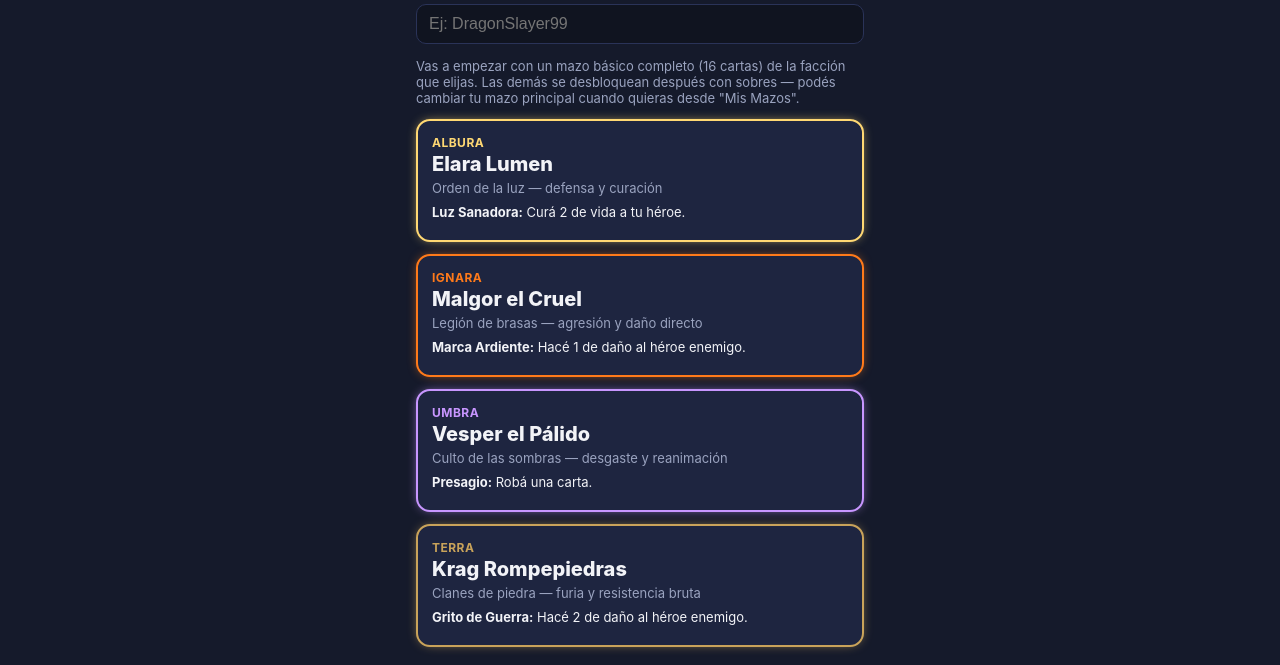
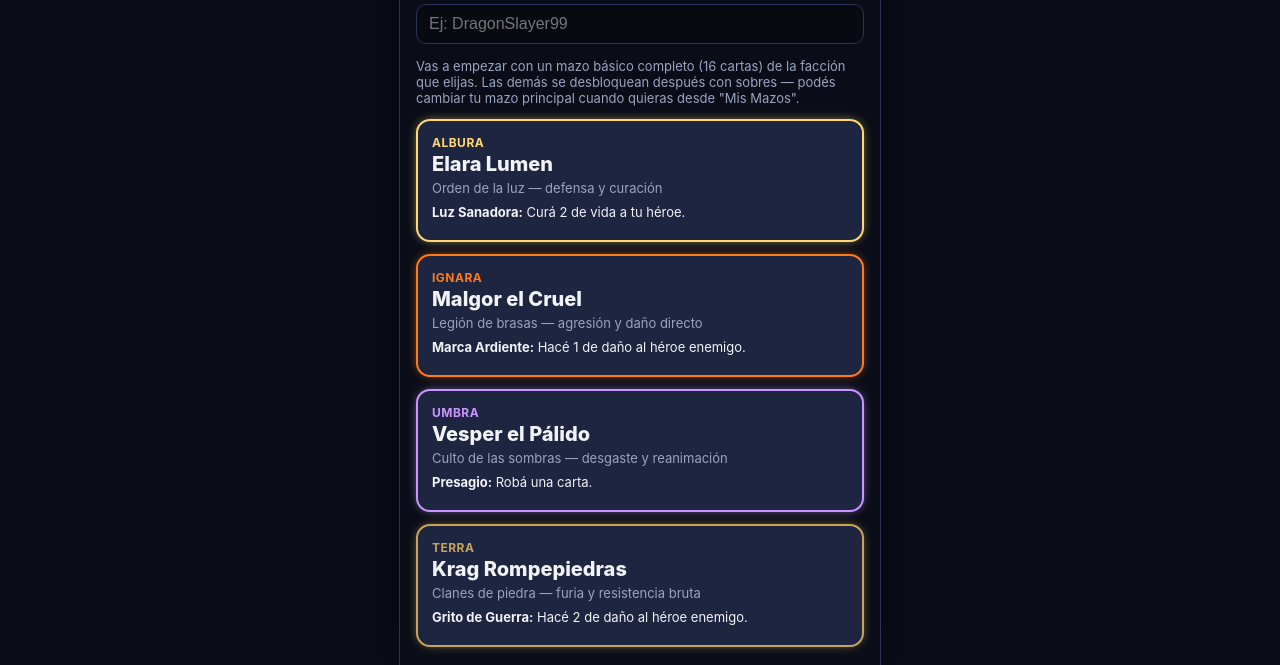
Before and after one commit to IamGGroot/cardclash, a website with bundled scripts: page index.html in a window 1280 px wide. Shown: the part 135-800 px from the top of the page. Built offline with nearby package versions, Linux system fonts and the light colour scheme; files whose address does not match are found by name.

Commit message:
Fix topbar/battle screen not matching the centered desktop layout
The desktop media query only constrained .home and .screen to 480px,
so the topbar (and the battle screen entirely, which wasn't in the
rule at all) stayed full-bleed while everything else was a centered
column. Constrain #app itself instead of an allowlist of screen
classes, so every current and future screen inherits the same width
automatically, framed with a subtle shadow to read as an intentional
"app window" rather than a stray narrow column — this is a
mobile-first drag-and-drop game, not a candidate for a real desktop
layout, so one centered responsive shell is the right scope here.

```diff
--- a/style.css
+++ b/style.css
@@ -3678,6 +3678,21 @@ html, body {
   transform: scale(0.94);
 }
 
+/* This is a mobile-first drag-and-drop card game (lane battlefield, touch
+   gestures, bottom nav) — on a wide browser window we don't try to build a
+   real desktop layout, we just present the same phone-shaped app centered
+   as its own "window" so it reads as intentional rather than a stray narrow
+   column. Constraining #app itself (rather than each screen class
+   individually) means every current and future screen — topbar included —
+   inherits the same width for free. */
 @media (min-width: 600px) {
-  .home, .screen { max-width: 480px; margin: 0 auto; width: 100%; }
-}
+  body {
+    background: #0a0d18;
+  }
+
+  #app {
+    max-width: 480px;
+    margin: 0 auto;
+    box-shadow: 0 0 0 1px #2a3358, 0 20px 60px -10px rgba(0, 0, 0, 0.7);
+  }
+}
```
